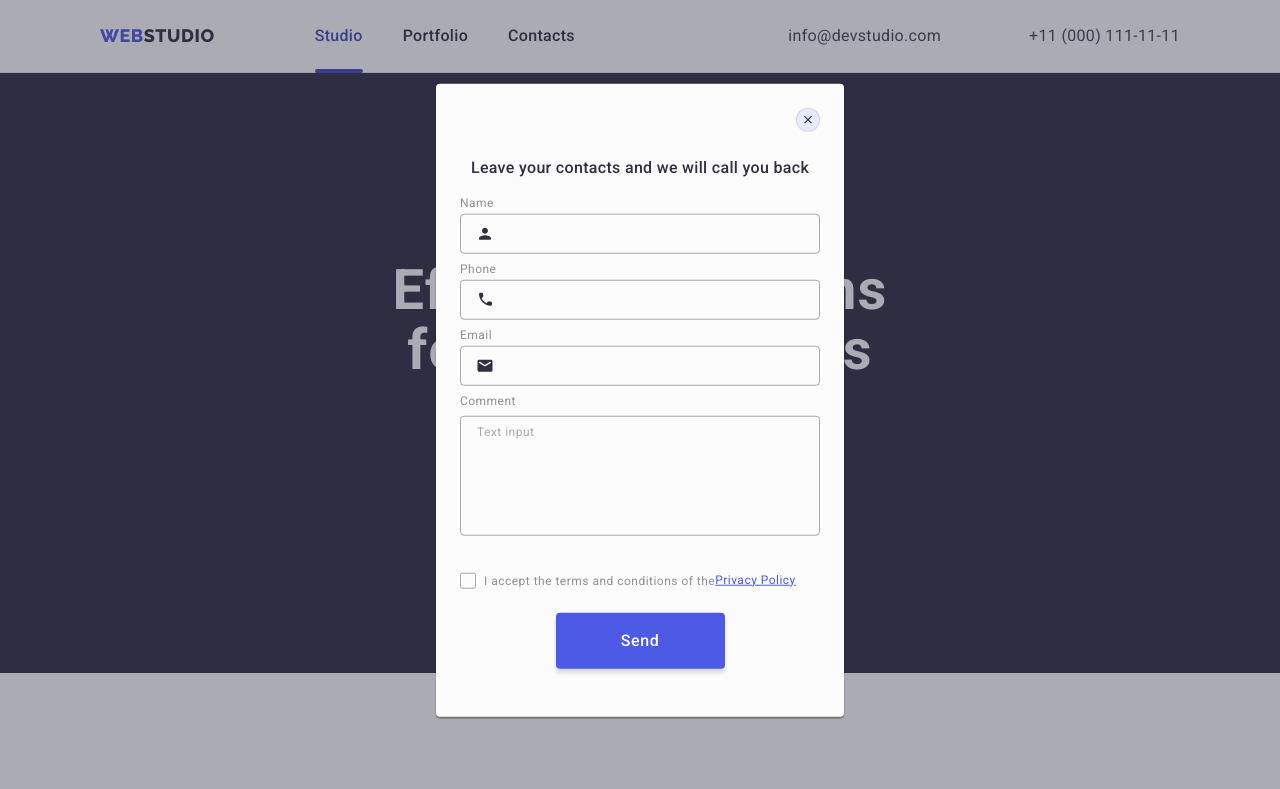
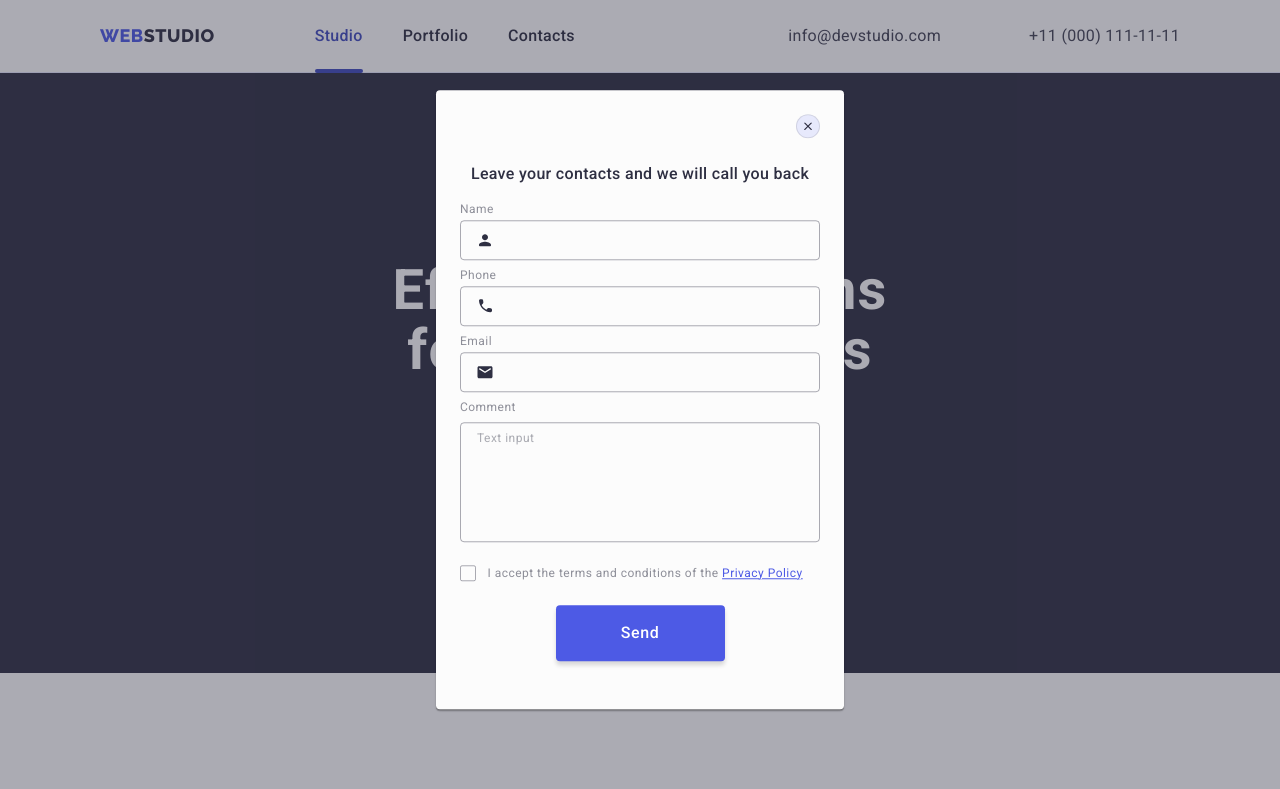
Before and after one commit to AnnaHrynova/goit-markup-hw-05, a plain HTML site: page index.html in a window 1280 px wide. Both pictures are taken after a click on the button "Order Service". Shown: the top 789 px of the page. Drawn offline with nearby package versions, Linux system fonts and the light colour scheme.

Commit message:
fourteen

```diff
--- a/css/styles.css
+++ b/css/styles.css
@@ -850,7 +850,6 @@ ul {
   padding: 8px 16px;
   outline: transparent;
   resize: none;
-  margin-bottom: 16px;
   margin-top: 4px;
   font-size: 12px;
   line-height: 1.17;
@@ -925,8 +924,6 @@ ul {
   color: var(--lightslate);
   font-size: 12px;
   letter-spacing: 0.48px;
-  display: flex;
-  align-items: center;
   line-height: 1.17;
 }
 
@@ -936,15 +933,13 @@ ul {
   margin-right: 8px;
   border: 1px solid var(--navyblue-modal, rgba(46, 47, 66, 0.4));
   border-radius: 2px;
-  display: flex;
+  display: inline-flex;
   align-items: center;
   justify-content: center;
   fill: transparent;
-  transition: 200ms ease;
   transition: background-color 250ms cubic-bezier(0.4, 0, 0.2, 1),
     border 250ms cubic-bezier(0.4, 0, 0.2, 1),
     fill 250ms cubic-bezier(0.4, 0, 0.2, 1);
-  /* display: inline-flex; */
 }
 
 .privacy-policy:checked + .privacy-text span {
@@ -960,10 +955,10 @@ ul {
 }
 
 .privacy-span {
+  /* display: inline-flex; */
   transition: background-color 250ms cubic-bezier(0.4, 0, 0.2, 1),
     border 250ms cubic-bezier(0.4, 0, 0.2, 1),
     fill 250ms cubic-bezier(0.4, 0, 0.2, 1);
-  display: inline-flex;
 }
 
 .modal-submit-button {
```
